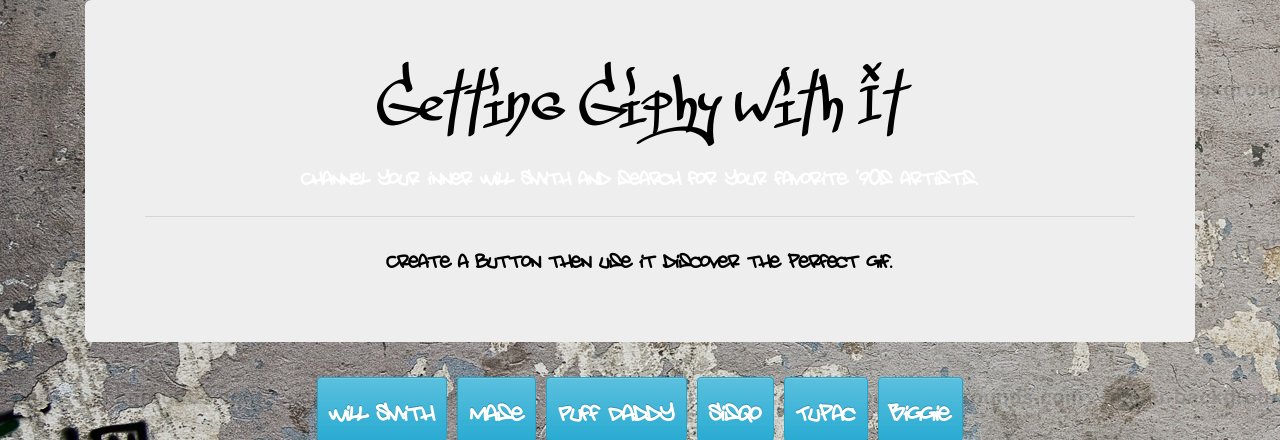
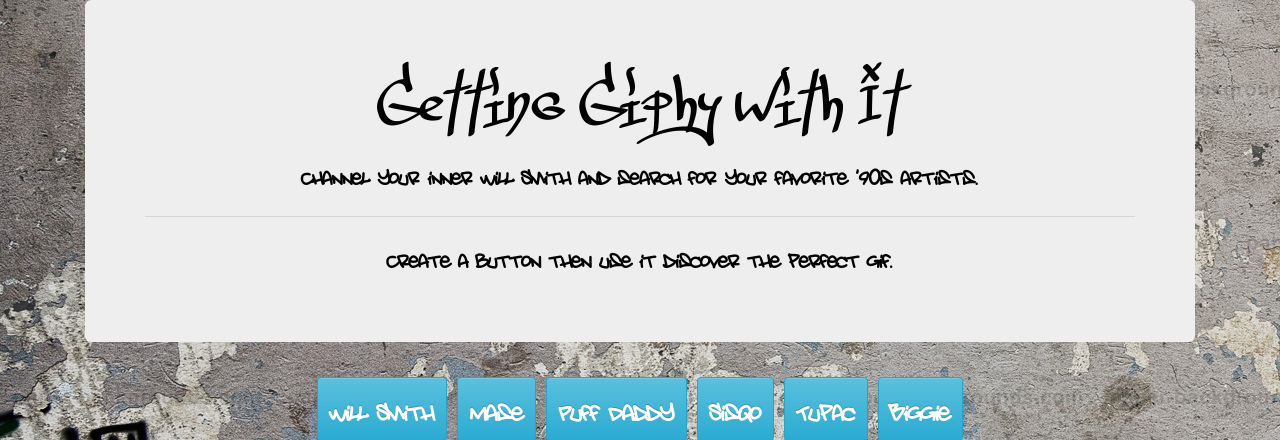
Before and after one commit to jsoranno/GettingGiphyWithIt, a PHP site: page / in a window 1280 px wide. Shown: the top 440 px of the page. Run offline with PHP 8.4, Linux system fonts and the light colour scheme; some libraries are stand-ins or nearby versions.

Commit message:
Changed font color

```diff
--- a/assets/css/style.css
+++ b/assets/css/style.css
@@ -16,7 +16,7 @@ body {
 	color:black;
 	}
 .lead{
-	color:charcoal;
+	color:black;
 }
 .jumbotron p {
 	margin-top: 10px;
```
